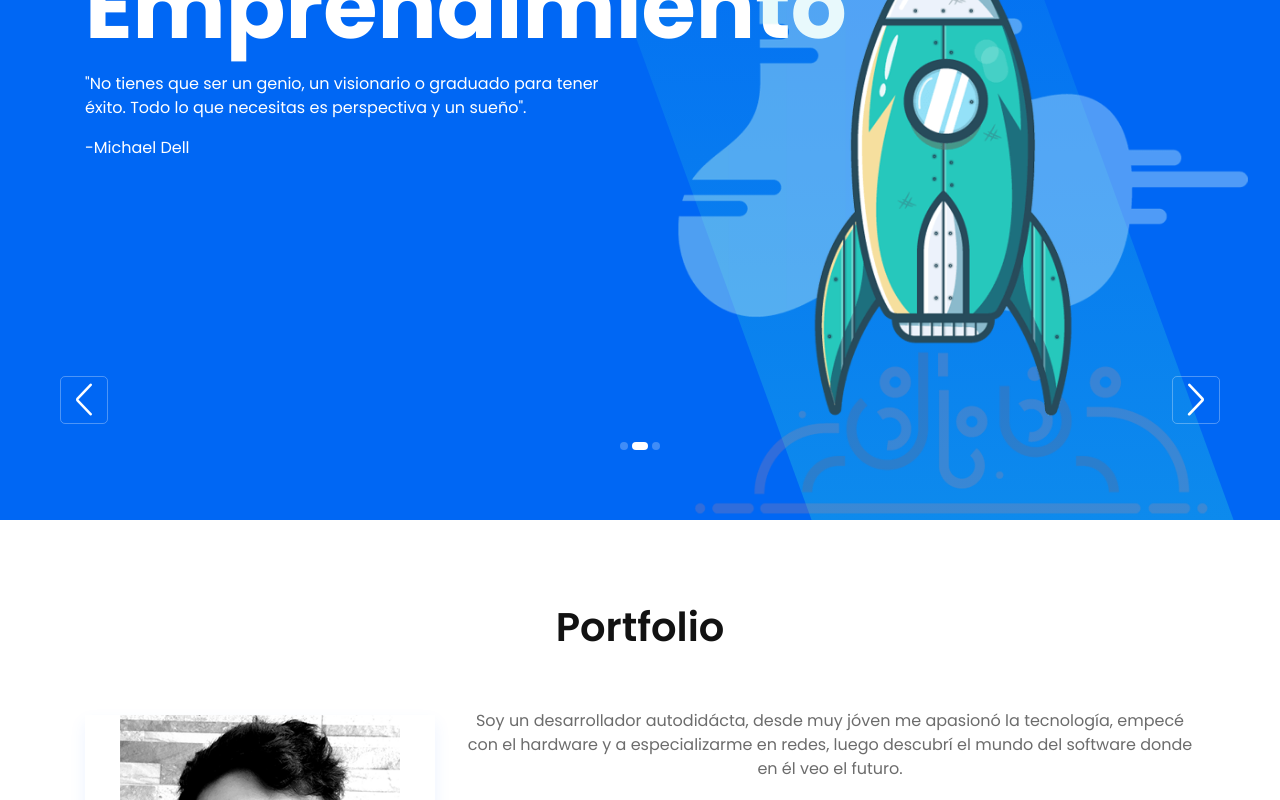
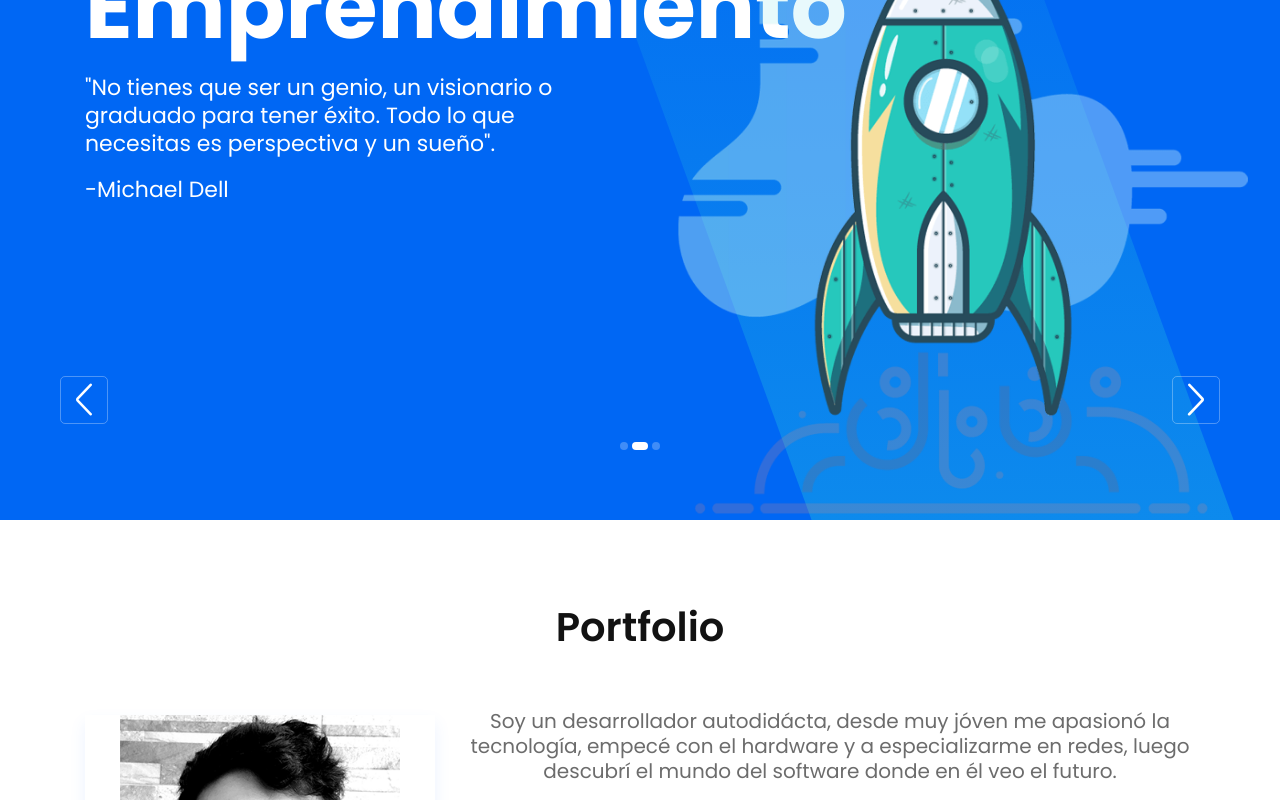
Before and after one commit to brauliorg12/cubanova, an Angular app: page / in a window 1280 px wide. Shown: the part 280-1080 px from the top of the page. Built offline with nearby package versions, Linux system fonts and the light colour scheme.

Commit message:
BUGFIX - Mejoras en tamaño de textos en general

```diff
--- a/src/app/app.component.html
+++ b/src/app/app.component.html
@@ -530,9 +530,9 @@
                   class="portfolio-overlay d-flex align-items-center justify-content-center"
                 >
                   <div class="portfolio-content">
-                    <h6 class="text-center text-light">
+                    <h4 class="text-center text-light">
                       CoDi - Comunidad Digital
-                    </h6>
+                    </h4>
                     <br />
                     <div class="portfolio-icon">
                       <a
@@ -575,7 +575,7 @@
                   class="portfolio-overlay d-flex align-items-center justify-content-center"
                 >
                   <div class="portfolio-content">
-                    <h6 class="text-center text-light">Ofertacerca</h6>
+                    <h4 class="text-center text-light">Ofertacerca</h4>
                     <br />
                     <div class="portfolio-icon">
                       <a
@@ -615,7 +615,7 @@
                   class="portfolio-overlay d-flex align-items-center justify-content-center"
                 >
                   <div class="portfolio-content">
-                    <h6 class="text-center text-light">CIPAL</h6>
+                    <h4 class="text-center text-light">CIPAL</h4>
                     <br />
                     <div class="portfolio-icon">
                       <a
@@ -658,7 +658,7 @@
                   class="portfolio-overlay d-flex align-items-center justify-content-center"
                 >
                   <div class="portfolio-content">
-                    <h6 class="text-center text-light">RIFA - Tecnicocerca</h6>
+                    <h4 class="text-center text-light">RIFA - Tecnicocerca</h4>
                     <br />
                     <div class="portfolio-icon">
                       <a
@@ -698,7 +698,7 @@
                   class="portfolio-overlay d-flex align-items-center justify-content-center"
                 >
                   <div class="portfolio-content">
-                    <h6 class="text-center text-light">Tecnicocerca</h6>
+                    <h4 class="text-center text-light">Tecnicocerca</h4>
                     <br />
                     <div class="portfolio-icon">
                       <a
@@ -783,7 +783,7 @@
                   class="portfolio-overlay d-flex align-items-center justify-content-center"
                 >
                   <div class="portfolio-content">
-                    <h6 class="text-center text-light">All Extruded</h6>
+                    <h4 class="text-center text-light">All Extruded</h4>
                     <br />
                     <div class="portfolio-icon">
                       <a
@@ -823,7 +823,7 @@
                   class="portfolio-overlay d-flex align-items-center justify-content-center"
                 >
                   <div class="portfolio-content">
-                    <h6 class="text-center text-light">AquaFeed</h6>
+                    <h4 class="text-center text-light">AquaFeed</h4>
                     <br />
                     <div class="portfolio-icon">
                       <a
@@ -863,7 +863,7 @@
                   class="portfolio-overlay d-flex align-items-center justify-content-center"
                 >
                   <div class="portfolio-content">
-                    <h6 class="text-center text-light">Milling and Grain</h6>
+                    <h4 class="text-center text-light">Milling and Grain</h4>
                     <br />
                     <div class="portfolio-icon">
                       <a
--- a/src/assets/css/style.css
+++ b/src/assets/css/style.css
@@ -81,7 +81,7 @@ ol {
 }
 
 p {
-  font-size: 16px;
+  font-size: 20px;
   font-weight: 400;
   line-height: 24px;
   color: #121212;
@@ -115,10 +115,11 @@ p {
   }
 }
 .section-title .text {
-  font-size: 16px;
-  line-height: 24px;
+  font-size: 20px;
+  line-height: 25px;
   color: #6c6c6c;
   margin-top: 24px;
+  margin-bottom: 24px;
 }
 
 /*===== All Preloader Style =====*/
@@ -3188,9 +3189,9 @@ p {
 }
 .slider-content .text {
   color: #fff;
-  font-size: 16px;
-  line-height: 24px;
-  margin-top: 16px;
+  font-size: 22px;
+  line-height: 28px;
+  margin-top: 18px;
 }
 .slider-content .slider-btn {
   padding-top: 16px;
@@ -4159,7 +4160,7 @@ p.form-message.error.form-message.error {
 .footer-area {
   background-color: #f4f6f7;
   padding-top: 90px;
-  padding-bottom: 120px;
+  padding-bottom: 250px;
 }
 .footer-area .social li {
   display: inline-block;
```
